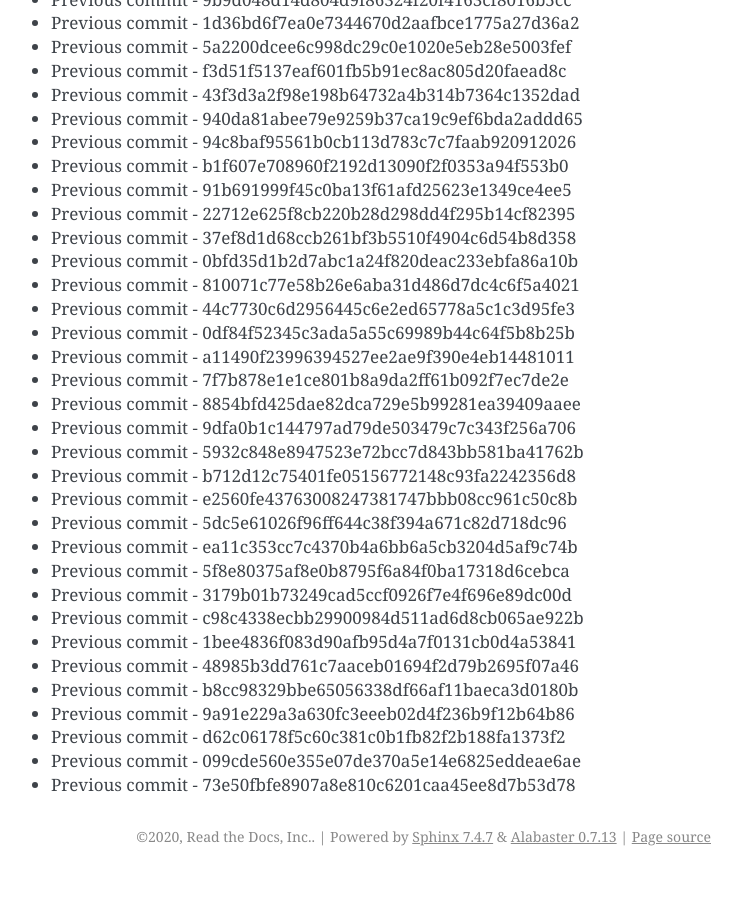
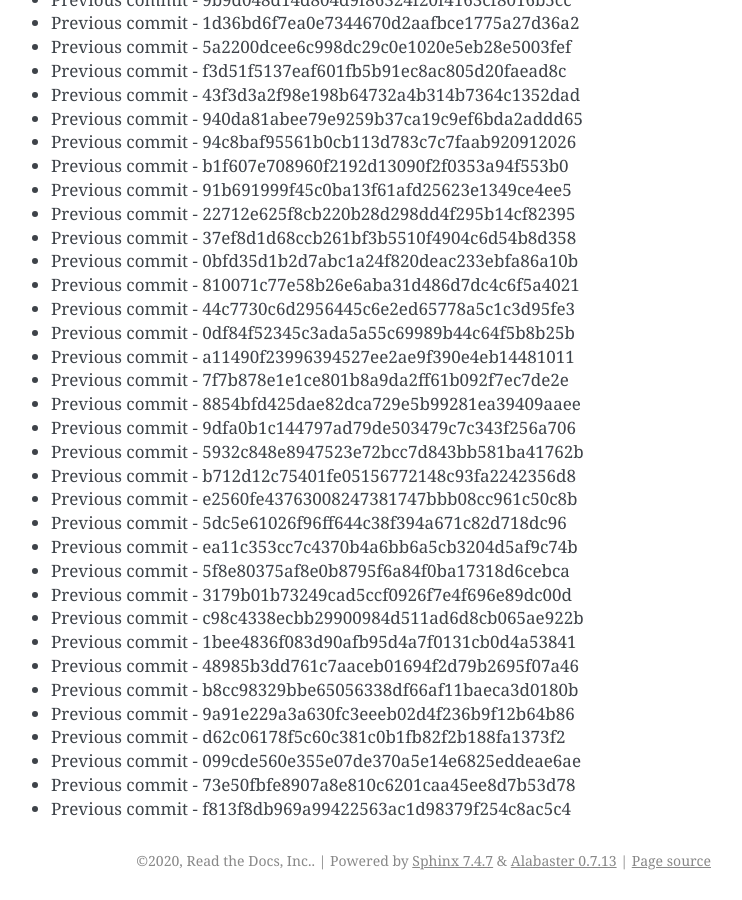
Before and after one commit to readthedocs/rtd-git-stresstest, a Sphinx documentation site: the page built from docs/updates.rst, in a window 1280 px wide and 900 px high, scrolled down 81946 px. Shown: the whole window, without its empty margins (399-1141 px from the left). Built offline with Sphinx 7.4.7, drawn with Linux system fonts in a browser that asks for light colours; before the commit the page ends 82822 px from its top, so only the background shows below that.

Commit message:
Generating commit from previous: f813f8db969a99422563ac1d98379f254c8ac5c4

```diff
--- a/docs/updates.rst
+++ b/docs/updates.rst
@@ -3475,3 +3475,4 @@ It can be tested for any performance characteristics.
 * Previous commit - d62c06178f5c60c381c0b1fb82f2b188fa1373f2
 * Previous commit - 099cde560e355e07de370a5e14e6825eddeae6ae
 * Previous commit - 73e50fbfe8907a8e810c6201caa45ee8d7b53d78
+* Previous commit - f813f8db969a99422563ac1d98379f254c8ac5c4
```
